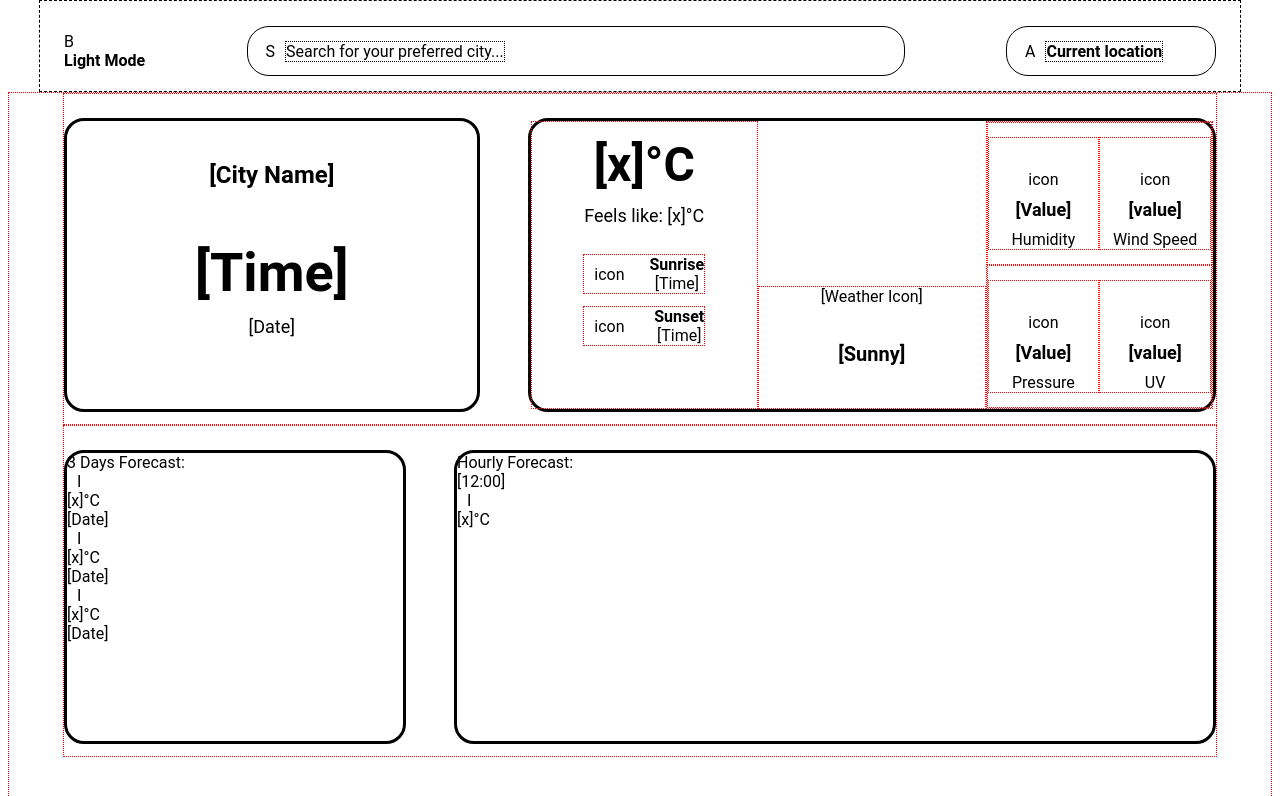
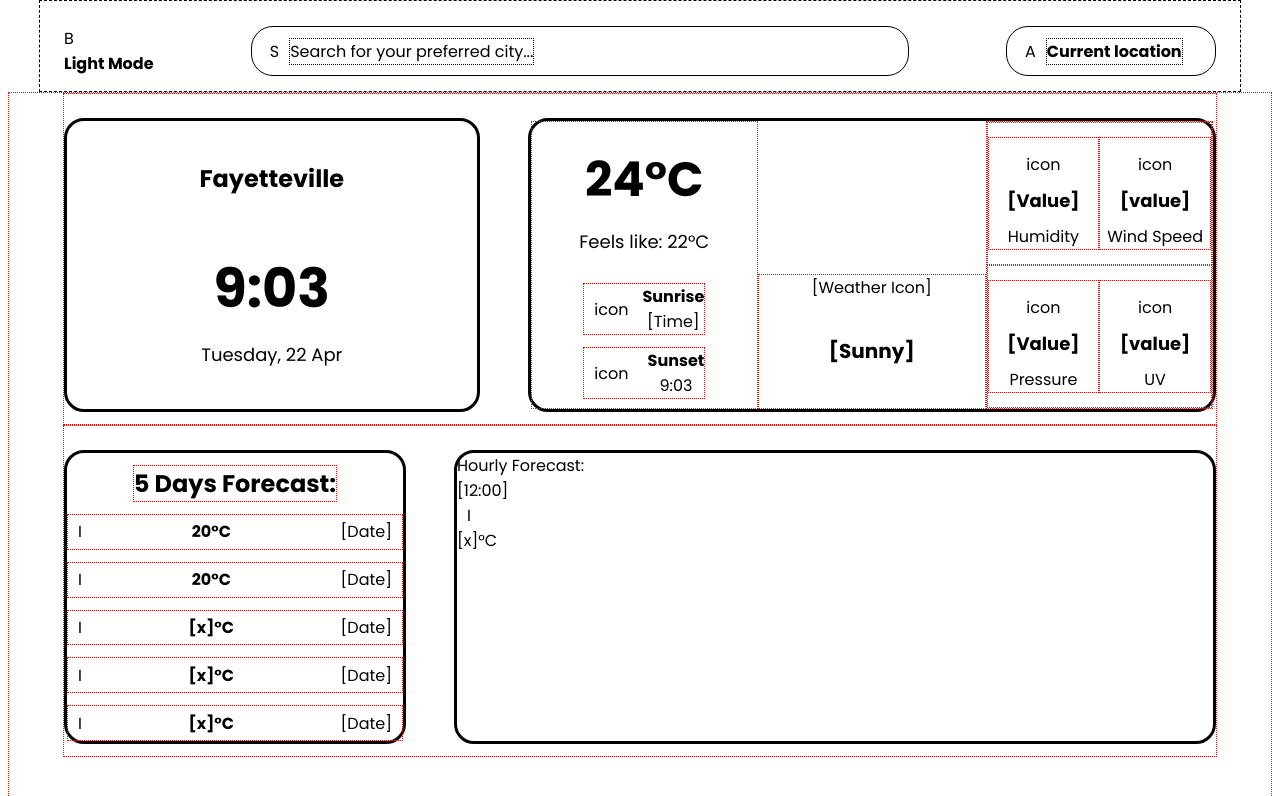
Before and after one commit to alvagarciia/weather-dashboard, a plain HTML site: page index.html in a window 1280 px wide. Shown: the top 796 px of the page. Drawn offline with Linux system fonts and the light colour scheme.

Commit message:
update box C posts

```diff
--- a/index.html
+++ b/index.html
@@ -4,6 +4,7 @@
     <meta charset="UTF-8">
     <meta name="viewport" content="width=device-width, initial-scale=1.0">
     <title>Weather Dashboard</title>
+    <link href="https://fonts.googleapis.com/css2?family=Poppins:wght@400;600;700&display=swap" rel="stylesheet">
     <link rel="stylesheet" href="style.css">
 </head>
 <body>
@@ -30,14 +31,14 @@
     <div class="content">
         <div class="boxRow">
             <div class="boxA">
-                <div class="cityA">[City Name]</div>
-                <div class="timeA">[Time]</div>
-                <div class="dateA">[Date]</div>
+                <div class="cityA">Fayetteville</div>
+                <div class="timeA">9:03</div>
+                <div class="dateA">Tuesday, 22 Apr</div>
             </div>
             <div class="boxB">
                 <div class="column-B1">
-                    <div class="tempB1-1">[x]°C</div>
-                    <div class="tempB1-2">Feels like: [x]°C</div>
+                    <div class="tempB1-1">24°C</div>
+                    <div class="tempB1-2">Feels like: 22°C</div>
                     <div class="suntime">
                         <div class="icon">icon</div>
                         <div class="sun-info">
@@ -49,7 +50,7 @@
                         <div class="icon">icon</div>
                         <div class="sun-info">
                             <div class="info-1">Sunset</div>
-                            <div class="info-2">[Time]</div>
+                            <div class="info-2">9:03</div>
                         </div>
                     </div>
                 </div>
@@ -87,21 +88,33 @@
         </div>
         <div class="boxRow">
             <div class="boxC">
-                3 Days Forecast:
-                <div class="day-1">
-                    <div class="icon">I</div>
-                    <div class="temp">[x]°C</div>
-                    <div class="date">[Date]</div>
+                <div class="titleC">5 Days Forecast:</div>
+                <div class="dayC">
+                    <div class="iconC">I</div>
+                    <div class="tempC">20°C</div>
+                    <div class="dateC">[Date]</div>
                 </div>
-                <div class="day-2"></div>
-                    <div class="icon">I</div>
-                    <div class="temp">[x]°C</div>
-                    <div class="date">[Date]</div>
-                <div class="day-3"></div>
-                    <div class="icon">I</div>
-                    <div class="temp">[x]°C</div>
-                    <div class="date">[Date]</div>
+                <div class="dayC">
+                    <div class="iconC">I</div>
+                    <div class="tempC">20°C</div>
+                    <div class="dateC">[Date]</div>
                 </div>
+                <div class="dayC">
+                    <div class="iconC">I</div>
+                    <div class="tempC">[x]°C</div>
+                    <div class="dateC">[Date]</div>
+                </div>
+                <div class="dayC">
+                    <div class="iconC">I</div>
+                    <div class="tempC">[x]°C</div>
+                    <div class="dateC">[Date]</div>
+                </div>
+                <div class="dayC">
+                    <div class="iconC">I</div>
+                    <div class="tempC">[x]°C</div>
+                    <div class="dateC">[Date]</div>
+                </div>
+            </div>
             <div class="boxD">
                 Hourly Forecast:
                 <div class="hour-1">
--- a/style.css
+++ b/style.css
@@ -2,7 +2,7 @@ body {
     height: 100vh;
     margin: 0;
     overflow: hidden;
-    font-family: Roboto, sans-serif;
+    font-family: Poppins, Roboto, sans-serif;
     display: flex;
     flex-direction: column;
     align-items: center;
@@ -129,7 +129,7 @@ body {
     gap: 12px;
 }
 .tempB1-1 {
-    margin-top: 14px;
+    margin-top: 22px;
     font-size: 48px;
     font-weight: bold;
 }
@@ -174,7 +174,6 @@ body {
     display: flex;
     flex-direction: row;
     flex: 1;
-    align-items: ;
 }
 .humidityB3-1, .wspeedB3-1, .pressureB3-1, .uvB3-1 {
     border: 1px, dotted, red;
@@ -193,7 +192,28 @@ body {
 
 .boxC {
     flex:4;
+    paddin-bottom: 12px;
+    display: flex;
+    flex-direction: column;
+    gap: 12px;
 }
+.titleC {
+    border: 1px, dotted, red;
+    margin-top: 12px;
+    font-size: 24px;
+    font-weight: bold;
+    align-self: center;
+}
+.dayC {
+    border: 1px, dotted, red;
+    flex: 1;
+    padding: 0px 10px;
+    display: flex;
+    justify-content: space-between;
+    align-items: center;
+}
+.tempC { font-weight: bold;}
+
 .boxD {
     flex: 9;
 }
```
